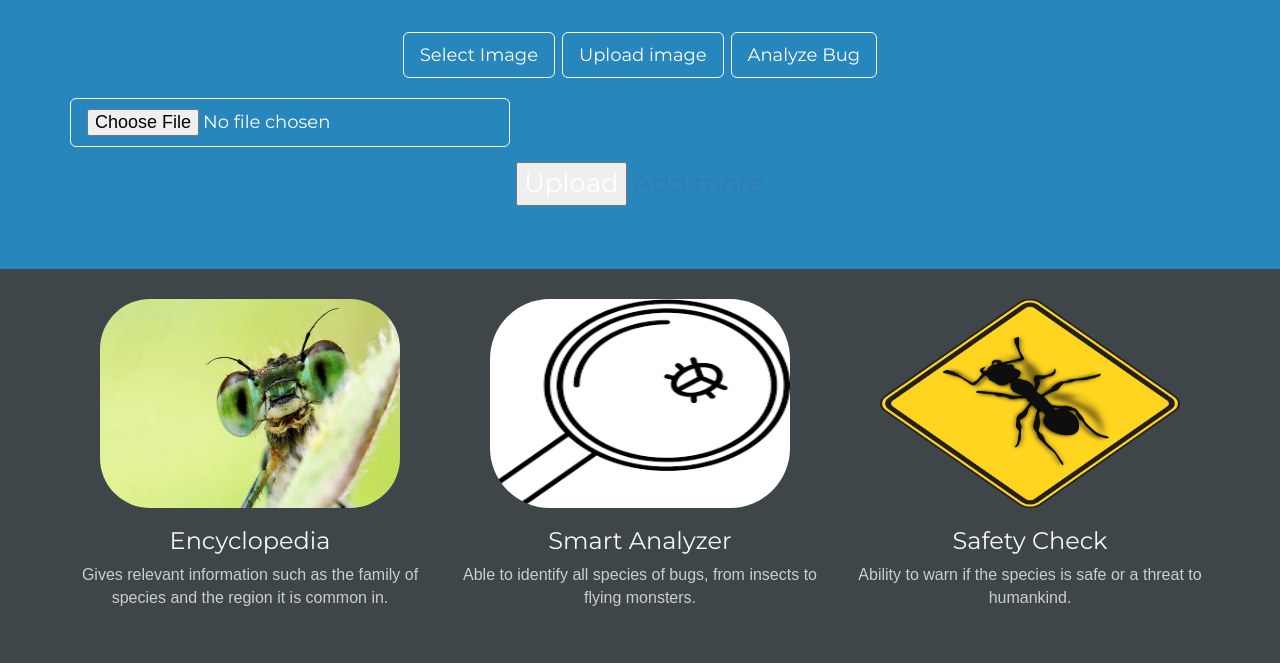
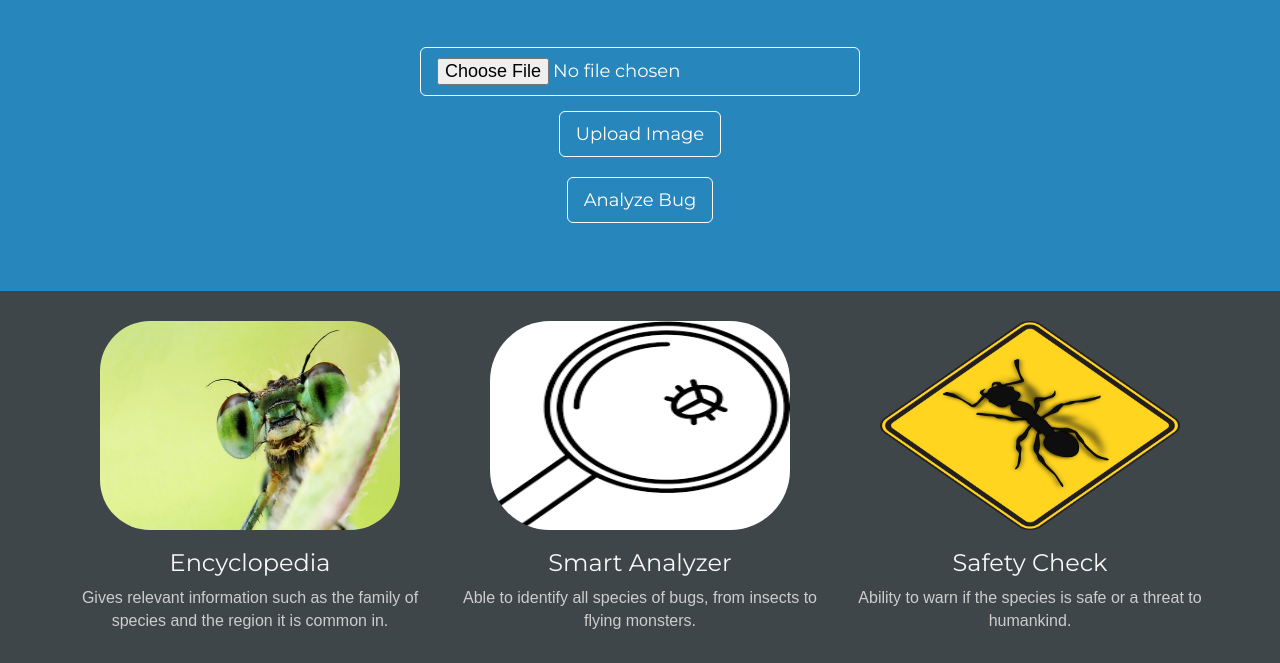
Before and after one commit to srajan-17/Bugs, a plain HTML site: page index.html in a window 1280 px wide. Shown: the part 237-900 px from the top of the page. Before the commit the page ends 877 px from the top, so only its background shows below. Drawn offline with nearby package versions, Linux system fonts and the light colour scheme; a script that the page names is missing.

Commit message:
4/07 9:12pm

```diff
--- a/files.js
+++ b/files.js
@@ -1,5 +1,5 @@
 $(document).ready(function() {
 
-	$(add_more).click();
+	$(upload_image).click();
 
 })
--- a/index.html
+++ b/index.html
@@ -49,15 +49,15 @@
     		<h1 class="headline">BUGGY</h1>
     		<p>Found a strange bug? Upload its image to find out what it is!</p>
     		<br>
-    		<p><a class="btn btn-primary btn-lg" href="#" role="button">Select Image </a> <a class="btn btn-primary btn-lg" href="#" role="button">Upload image </a> <a class="btn btn-primary btn-lg" href="#" role="button">Analyze Bug</a></p>
+
     		<form id="file_upload" action="#" method="get" enctype="multipart/form-data">
-    			<p><input type="file" class="btn btn-primary btn-lg"/></p>
-    			<p><input type="submit" value="Upload" />
-    			<a id="add_more" href="#">Add more</a></p>
+    			<p><center><input align="center" type="file" class="btn btn-primary btn-lg" name="select image"/></center></p>
+    			<p><input id="upload_image" type="submit" value="Upload Image" class="btn btn-primary btn-lg"/>
+
     		</form>
+        <a class="btn btn-primary btn-lg" href="#" role="button">Analyze Bug</a></p>
     		<script type="text/javascript" src="js/jquery.js"></script>
     		<script type="text/javascript" src="js/ext.js"></script>
-
   		</div>
 	</div>
 
```
